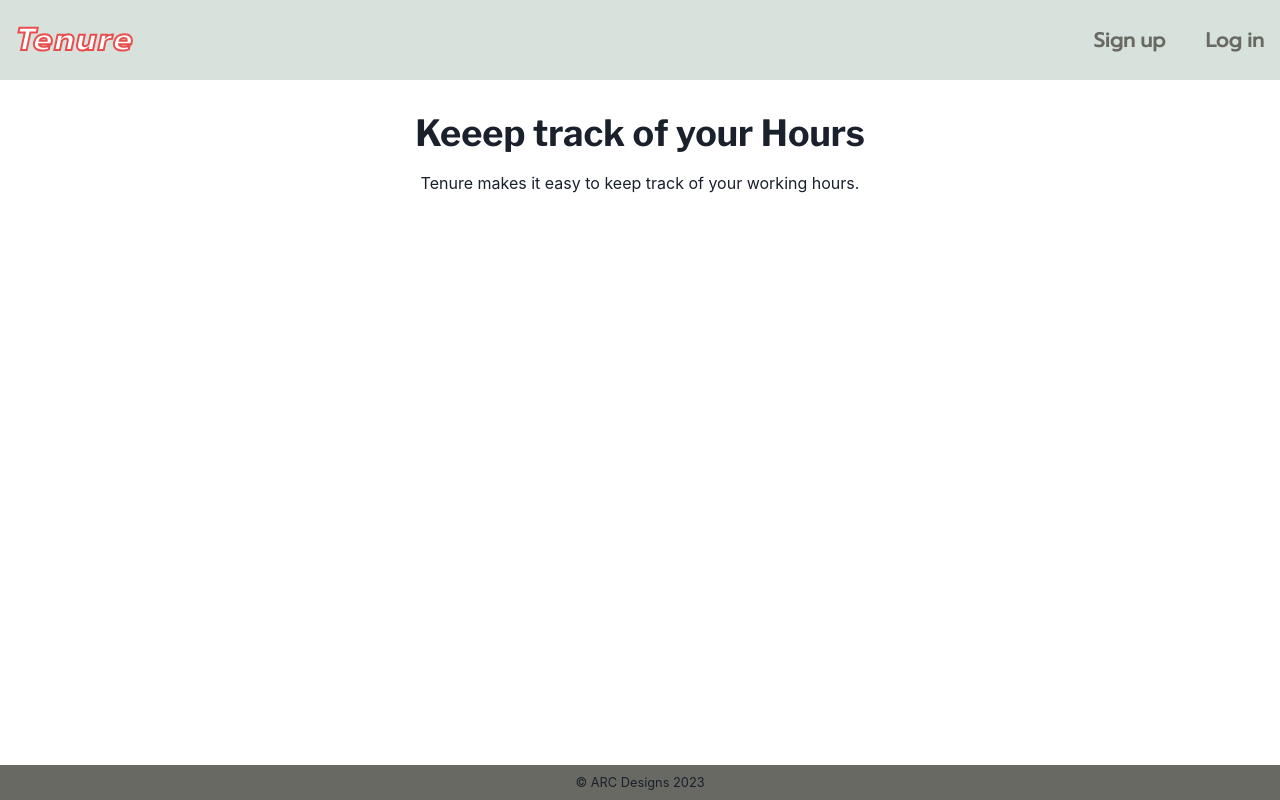
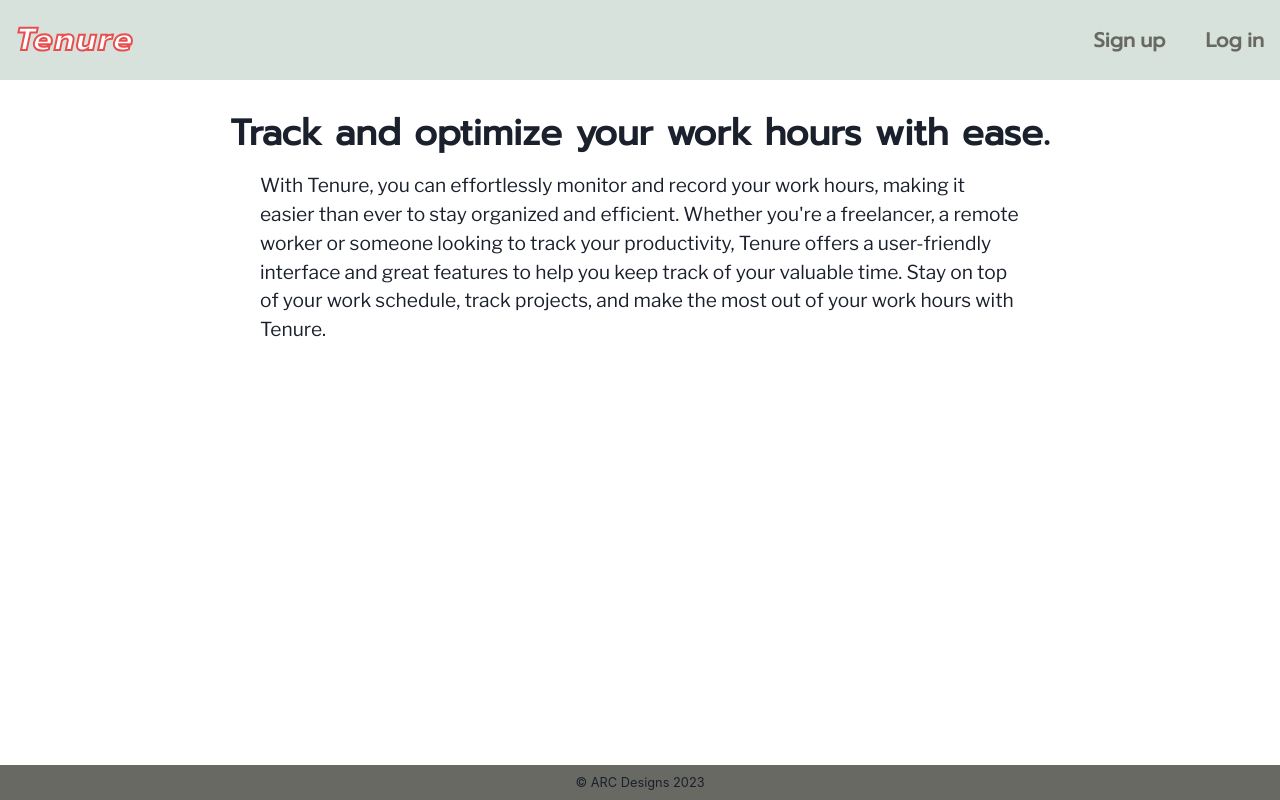
Before and after one commit to EnFuegoV3/Tenure, a React (Vite) app: page / in a window 1280 px wide. Built offline with nearby package versions, Linux system fonts and the light colour scheme.

Commit message:
added intro paragraph in Container element

```diff
--- a/src/Components/Pages/Home.jsx
+++ b/src/Components/Pages/Home.jsx
@@ -1,12 +1,13 @@
 import { Heading } from "@chakra-ui/react";
 import Logo from "../Logo";
-import { Flex, Box, Text } from "@chakra-ui/react";
+import { Flex, Box, Text, Container } from "@chakra-ui/react";
 
 export function Home() {
     return (
         <Flex w='100%' justify='center' gap='1em' direction='column' align='center' mt='2em'>
-            <Heading fontFamily={'libre franklin'} fontWeight="600">Keeep track of your Hours</Heading>
-            <Text>Tenure makes it easy to keep track of your working hours.</Text>
+            <Heading fontFamily={'prompt'} fontWeight="600">Track and optimize your work hours with ease.</Heading>
+            <Container fontFamily={'libre franklin'} fontSize='1.2rem' lineHeight={1.5}>With Tenure, you can effortlessly monitor and record your work hours, making it easier than ever to stay organized and efficient. Whether you're a freelancer, a remote worker or someone looking to track your productivity, Tenure offers a user-friendly interface and great features to help you keep track of your valuable time. Stay on top of your work schedule, track projects, and make the most out of your work hours with Tenure.</Container>
+
         </Flex>
     )
 }
```
